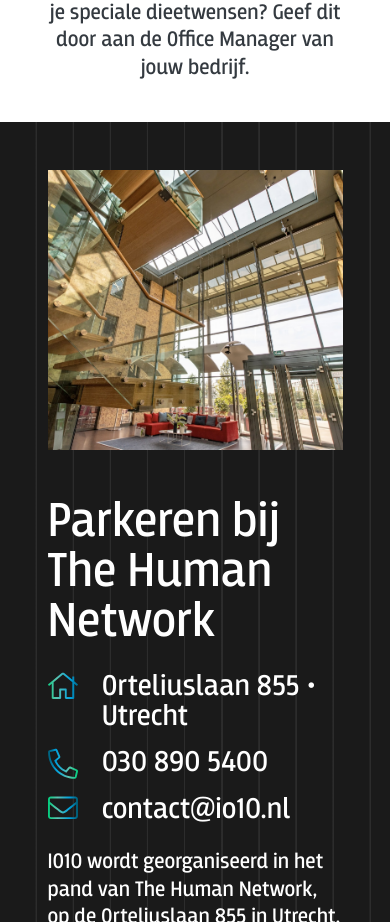
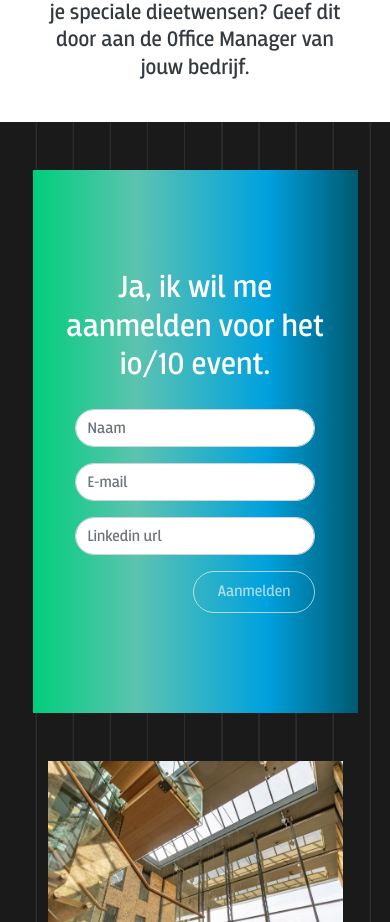
Before and after one commit to J-nextgroup/io10, an Angular app: page / in a window 390 px wide. Shown: the part 7378-8300 px from the top of the page. Built offline with nearby package versions, Linux system fonts and the light colour scheme.

Commit message:
add signup form

```diff
--- a/src/app/app.component.html
+++ b/src/app/app.component.html
@@ -55,6 +55,14 @@
                     href="#piccalilly"
                     (click)="scroll($event, '#piccalilly')"
                     >catering</a
+                  >
+                </li>
+                <li class="nav-item">
+                  <a
+                    class="nav-link"
+                    href="#aanmelden"
+                    (click)="scroll($event, '#aanmelden')"
+                    >aanmelden</a
                   >
                 </li>
                 <li class="nav-item">
@@ -298,6 +306,58 @@
         </div>
       </div>
     </div>
+    <div class="col-10">
+      <form (ngSubmit)="onSubmit()" #signupForm="ngForm">
+        <div class="row mt-5 justify-content-center" id="aanmelden">
+          <div class="col-12 text-center">
+            <h2>Ja, ik wil me aanmelden voor het io/10 event.</h2>
+          </div>
+          <div class="col-10 mt-3">
+            <div class="form-row">
+              <div class="col-md-4">
+                <input
+                  type="text"
+                  class="form-control"
+                  placeholder="Naam"
+                  name="name"
+                  required
+                  [(ngModel)]="signup.name"
+                />
+              </div>
+              <div class="col-md-4 mt-3 mt-md-0">
+                <input
+                  type="text"
+                  class="form-control"
+                  placeholder="E-mail"
+                  name="email"
+                  required
+                  [(ngModel)]="signup.email"
+                />
+              </div>
+              <div class="col-md-4 mt-3 mt-md-0">
+                <input
+                  type="text"
+                  class="form-control"
+                  placeholder="Linkedin url"
+                  name="linkedin"
+                  required
+                  [(ngModel)]="signup.linkedin"
+                />
+              </div>
+            </div>
+          </div>
+          <div class="col-10 text-right mt-3">
+            <button
+              type="submit"
+              class="btn btn-outline-light p-2 px-4"
+              [disabled]="!signupForm.form.valid"
+            >
+              Aanmelden
+            </button>
+          </div>
+        </div>
+      </form>
+    </div>
     <div class="col-10 col-xl-12">
       <!-- parking -->
       <div class="row justify-content-between py-5" id="parking">
--- a/src/app/app.component.scss
+++ b/src/app/app.component.scss
@@ -136,6 +136,18 @@
   background-color: white;
 }
 
+#aanmelden {
+  padding: 100px 0;
+  background: gradient();
+
+  .form-control {
+    border-radius: 50px;
+  }
+  button {
+    border-radius: 5em;
+  }
+}
+
 .navbar-logo {
   max-width: 167px;
 }
@@ -210,7 +222,8 @@
   #sprekers,
   #timetable,
   #piccalilly,
-  #parking {
+  #parking,
+  #aanmelden {
     margin-top: 150px !important;
   }
 
--- a/src/app/app.component.ts
+++ b/src/app/app.component.ts
@@ -6,6 +6,22 @@
   styleUrls: ['./app.component.scss'],
 })
 export class AppComponent {
+  signup = {
+    name: '',
+    email: '',
+    linkedin: '',
+  }
+
+  onSubmit() {
+    window.open(
+      `mailto:io10@thehumannetwork.nl?subject=${encodeURIComponent(
+        'Aanmelding voor IO/10 event'
+      )}&body=${encodeURIComponent(
+        `Naam: ${this.signup.name}\nE-mail:${this.signup.email}\nLinkedIn:${this.signup.linkedin}`
+      )}`
+    )
+  }
+
   scroll(event: MouseEvent, selector: string) {
     event.preventDefault()
     document.querySelector(selector)?.scrollIntoView({ behavior: 'smooth' })
--- a/src/app/app.module.ts
+++ b/src/app/app.module.ts
@@ -12,6 +12,7 @@
 import { SpeakerRoelComponent } from './speaker/speaker-roel.component'
 import { SpeakerTimComponent } from './speaker/speaker-tim.component'
 import { SpeakerSwaanaComponent } from './speaker/speaker-swaana.component'
+import { FormsModule } from '@angular/forms'
 
 @NgModule({
   declarations: [
@@ -25,7 +26,7 @@
     SpeakerTimComponent,
     SpeakerSwaanaComponent,
   ],
-  imports: [BrowserModule, AppRoutingModule, NgbModule],
+  imports: [BrowserModule, AppRoutingModule, NgbModule, FormsModule],
   providers: [],
   bootstrap: [AppComponent],
 })
```
